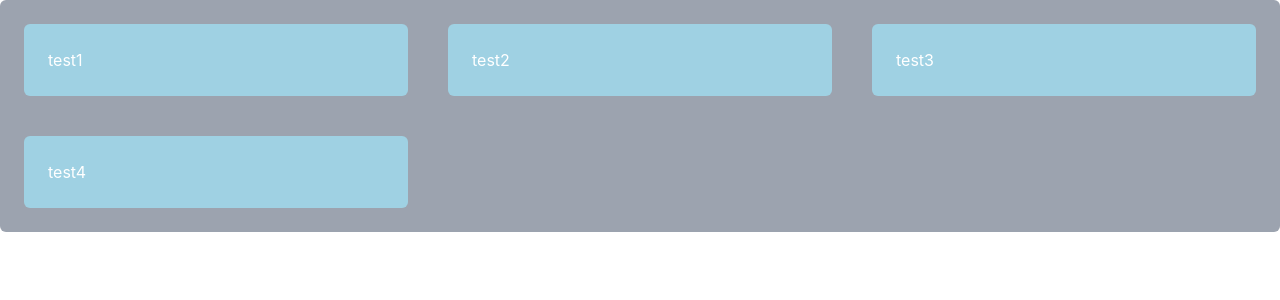
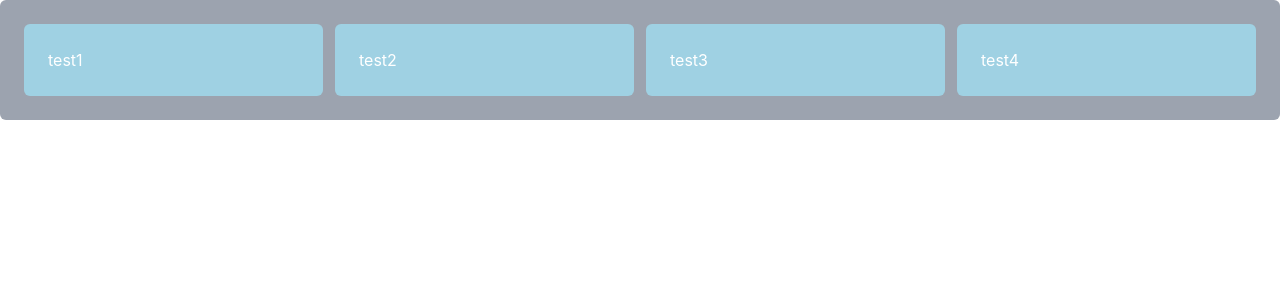
Before and after one commit to chloeyeo/2024ReactPractice, a React (Create React App) app in the folder my-react-app/: page / in a window 1280 px wide. Shown: the top 300 px of the page. Built offline with nearby package versions, Linux system fonts and the light colour scheme.

Commit message:
tailwind css using flex instead of grid this time

```diff
--- a/my-react-app/src/App.js
+++ b/my-react-app/src/App.js
@@ -5,12 +5,12 @@ const App = () => {
   // gap-10 is gap 10px
   return (
     <>
-      <div className="container mx-auto bg-gray-400 p-4 rounded-md text-white grid grid-cols-3 gap-10">
-        {/* div*4>{test$} then tab */}
-        <div className="bg-sb-300 rounded-md p-4">test1</div>
-        <div className="bg-sb-300 rounded-md p-4">test2</div>
-        <div className="bg-sb-300 rounded-md p-4">test3</div>
-        <div className="bg-sb-300 rounded-md p-4">test4</div>
+      <div className="container mx-auto bg-gray-400 p-4 rounded-md text-white flex gap-3">
+        {/* div*4>{test$} then tab. flex-1 is flex-grow: 1 */}
+        <div className="bg-sb-300 rounded-md p-4 flex-1">test1</div>
+        <div className="bg-sb-300 rounded-md p-4 flex-1">test2</div>
+        <div className="bg-sb-300 rounded-md p-4 flex-1">test3</div>
+        <div className="bg-sb-300 rounded-md p-4 flex-1">test4</div>
       </div>
     </>
   );
```
